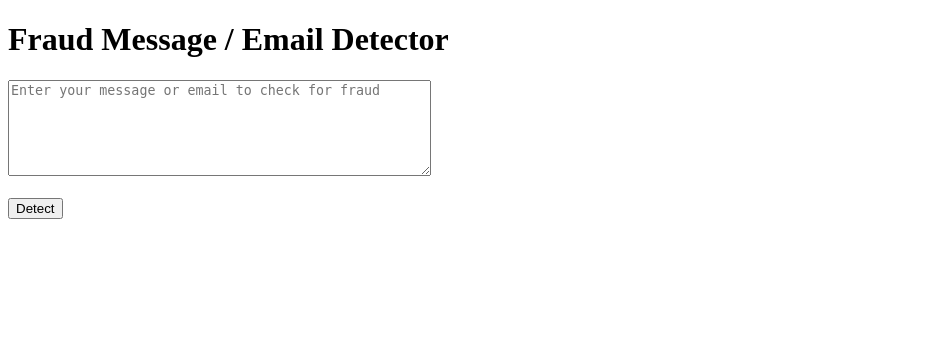
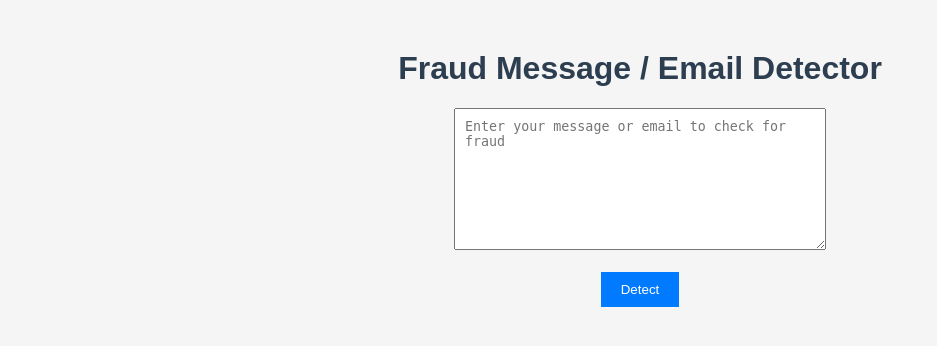
Before and after one commit to paridabhhagyashree-svg/fraud-message-email-detector, a Flask app: page / in a window 1280 px wide. Shown: the top 346 px of the page, without its empty margins (0-937 px from the left). Run offline with Flask 3, Linux system fonts and the light colour scheme; parts of the project's set-up code (start-up, migrations or seed data) failed here and were passed over.

Commit message:
Added CSS styling for web interface

```diff
--- /dev/null
+++ b/static/style.css
@@ -0,0 +1,28 @@
+body {
+    font-family: Arial, sans-serif;
+    background-color: #f5f5f5;
+    text-align: center;
+    margin-top: 50px;
+}
+
+h1 {
+    color: #2c3e50;
+}
+
+textarea {
+    width: 350px;
+    height: 120px;
+    padding: 10px;
+}
+
+button {
+    background-color: #007BFF;
+    color: white;
+    padding: 10px 20px;
+    border: none;
+    cursor: pointer;
+}
+
+button:hover {
+    background-color: #0056b3;
+}
--- a/templates/index.html
+++ b/templates/index.html
@@ -3,6 +3,7 @@
 <html>
 <head>
     <title>Fraud Message Detector</title>
+    <link rel="stylesheet" href="{{ url_for('static', filename='style.css') }}">
 </head>
 
 <body>
```
